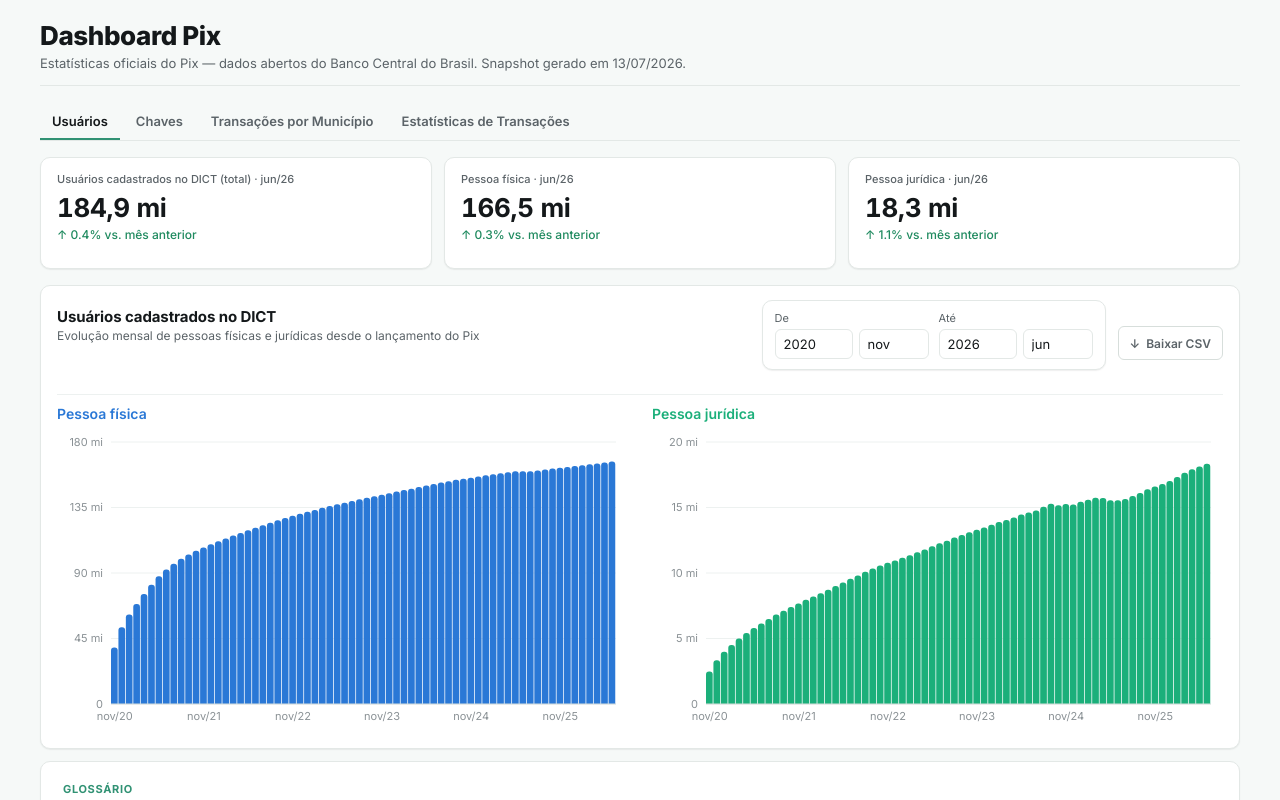
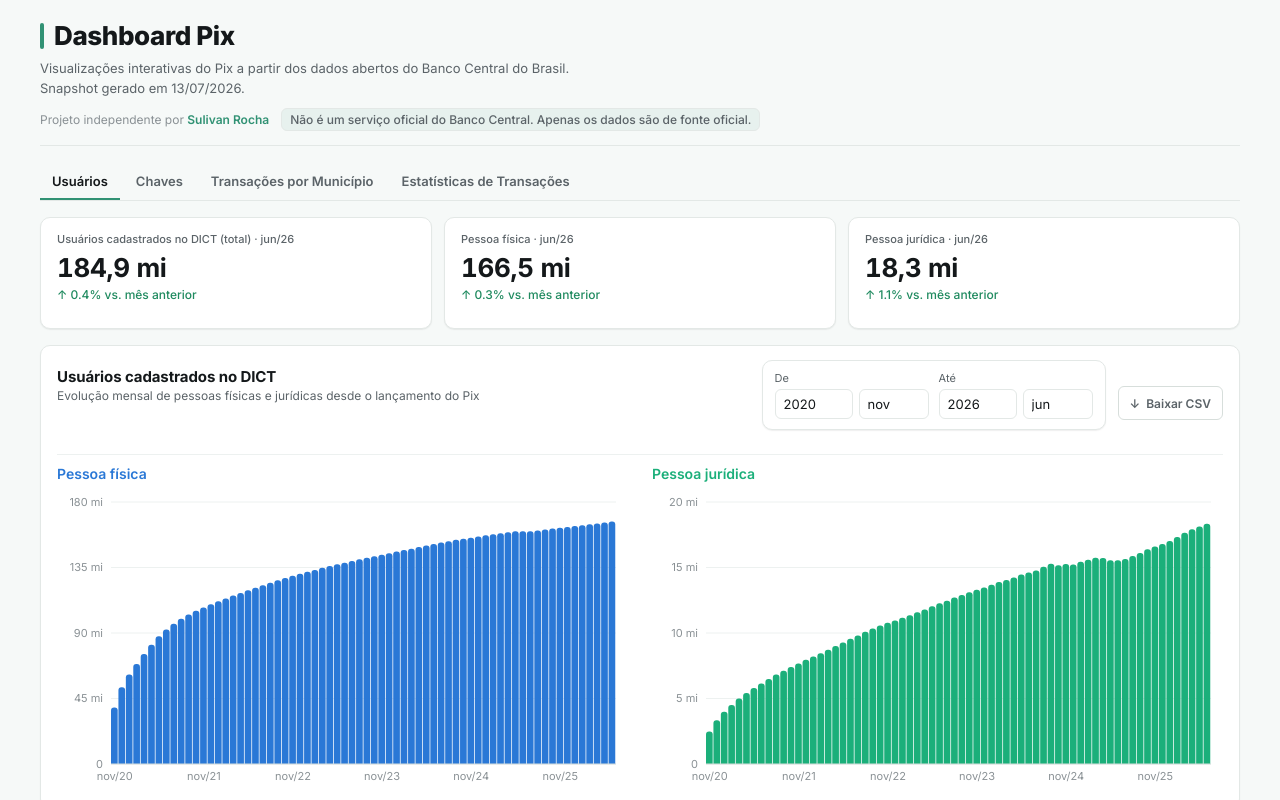
Before and after one commit to sulivanrocha/pix-dataviz, a React (Vite) app: page / in a window 1280 px wide. Shown: the top 800 px of the page. Built offline with nearby package versions, Linux system fonts and the light colour scheme.

Commit message:
Update header: independent-project byline + non-official disclaimer

```diff
--- a/src/App.jsx
+++ b/src/App.jsx
@@ -31,11 +31,26 @@
   return (
     <>
       <header className="app-header">
-        <h1>Dashboard Pix</h1>
-        <p>
-          Estatísticas oficiais do Pix — dados abertos do Banco Central do Brasil. Snapshot gerado em{" "}
-          {new Date(transacoes.generatedAt).toLocaleDateString("pt-BR")}.
+        <div className="app-header__title">
+          <h1>Dashboard Pix</h1>
+        </div>
+
+        <p className="app-header__subtitle">
+          Visualizações interativas do Pix a partir dos dados abertos do Banco Central do Brasil. Snapshot
+          gerado em {new Date(transacoes.generatedAt).toLocaleDateString("pt-BR")}.
         </p>
+
+        <div className="app-header__meta">
+          <span className="app-header__author">
+            Projeto independente por{" "}
+            <a href="https://github.com/sulivanrocha" target="_blank" rel="noreferrer">
+              Sulivan Rocha
+            </a>
+          </span>
+          <span className="app-header__disclaimer">
+            Não é um serviço oficial do Banco Central. Apenas os dados são de fonte oficial.
+          </span>
+        </div>
       </header>
 
       <TabNav active={tab} onChange={setTab} />
--- a/src/index.css
+++ b/src/index.css
@@ -126,18 +126,67 @@
   border-bottom: 1px solid var(--border);
 }
 
+.app-header__title {
+  display: flex;
+  align-items: center;
+  gap: 10px;
+}
+
+.app-header__title::before {
+  content: "";
+  flex: 0 0 auto;
+  width: 4px;
+  height: 26px;
+  border-radius: 2px;
+  background: var(--accent);
+}
+
 .app-header h1 {
   font-family: var(--sans);
   font-weight: 800;
   font-size: 26px;
   letter-spacing: -0.4px;
-  margin: 0 0 4px;
+  margin: 0;
 }
 
-.app-header p {
-  margin: 0;
+.app-header__subtitle {
+  margin: 8px 0 0;
   color: var(--text-secondary);
   font-size: 13px;
+  max-width: 68ch;
+  line-height: 1.5;
+}
+
+.app-header__meta {
+  display: flex;
+  flex-wrap: wrap;
+  align-items: center;
+  gap: 8px 12px;
+  margin-top: 10px;
+  font-size: 12px;
+}
+
+.app-header__author {
+  color: var(--text-muted);
+}
+
+.app-header__author a {
+  color: var(--accent);
+  font-weight: 600;
+  text-decoration: none;
+}
+
+.app-header__author a:hover {
+  text-decoration: underline;
+}
+
+.app-header__disclaimer {
+  color: var(--text-secondary);
+  background: var(--accent-bg);
+  border: 1px solid var(--border);
+  border-radius: var(--radius-sm);
+  padding: 3px 8px;
+  font-weight: 500;
 }
 
 .tab-nav {
```
